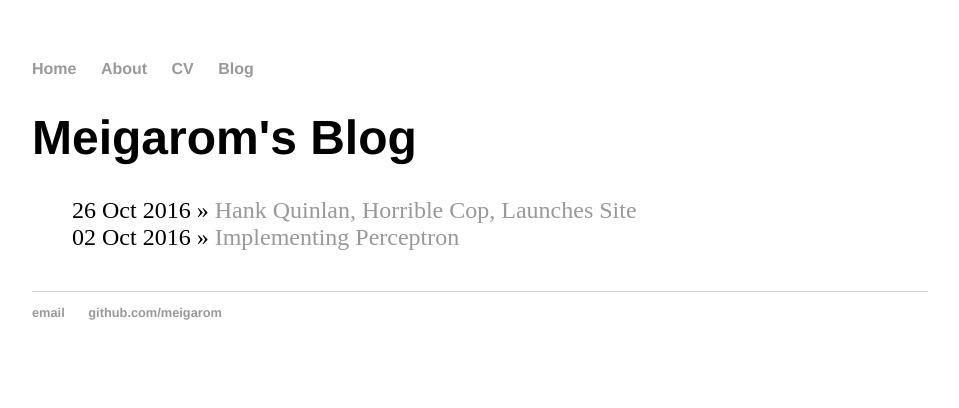
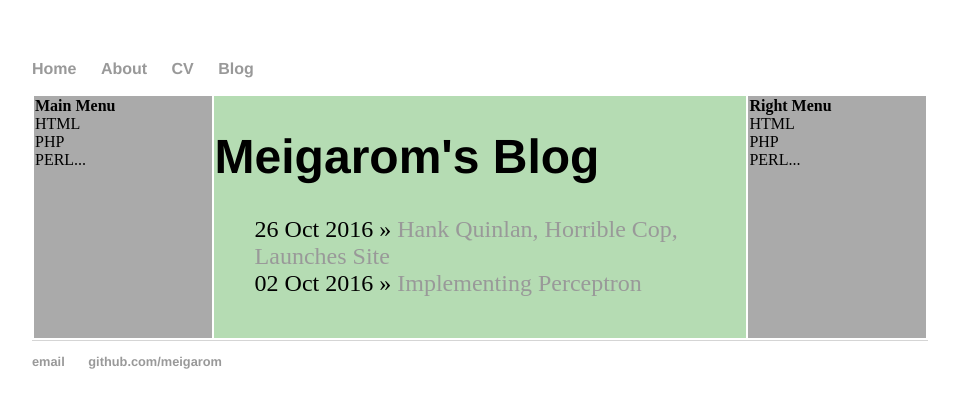
Before and after one commit to Meigarom/machine_learning, a Jekyll site: the page built from blog/index.html, in a window 1280 px wide. Shown: the top 408 px of the page, without its empty margins (160-1119 px from the left). Built offline with Jekyll 4.4.1, drawn with Linux system fonts in a browser that asks for light colours.

Commit message:
Update index.html

```diff
--- a/blog/index.html
+++ b/blog/index.html
@@ -2,9 +2,35 @@
 layout: default
 title: Meigarom's Blog
 ---
-    <h1>{{ page.title }}</h1>
+<!DOCTYPE html>
+<html>
+<head>
+<title>Three Column HTML Layout</title>
+</head>
+<body>
+<table width="100%" border="0">
+  <tr valign="top">
+    <td bgcolor="#aaa" width="20%">
+      <b>Main Menu</b><br />
+      HTML<br />
+      PHP<br />
+      PERL...
+    </td>
+    <td bgcolor="#b5dcb3" height="200" width="60%">
+            <h1>{{ page.title }}</h1>
     <ul class="posts">
         {% for post in site.posts %}
         <li><span>{{ post.date | date_to_string }}</span> » <a href="/machine_learning/{{ post.url }}" title="{{ post.title }}">{{ post.title }}</a></li>
         {% endfor %}
      </ul>
+    </td>
+    <td bgcolor="#aaa" width="20%">
+      <b>Right Menu</b><br />
+      HTML<br />
+      PHP<br />
+      PERL...
+    </td>
+   </tr>
+<table>
+</body>
+</html>
```
